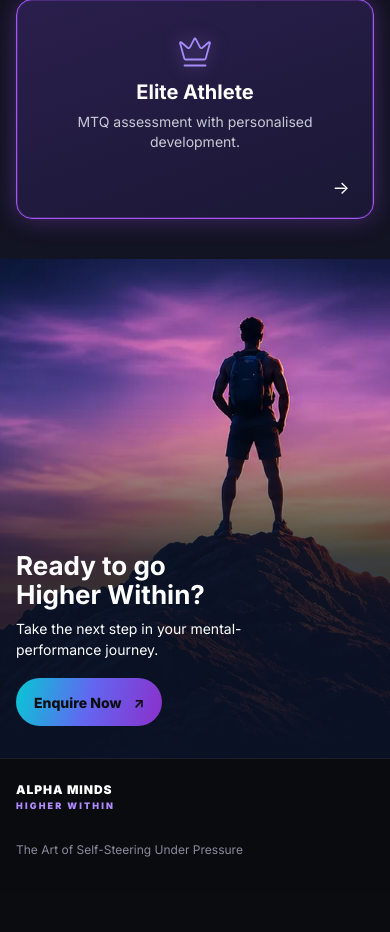
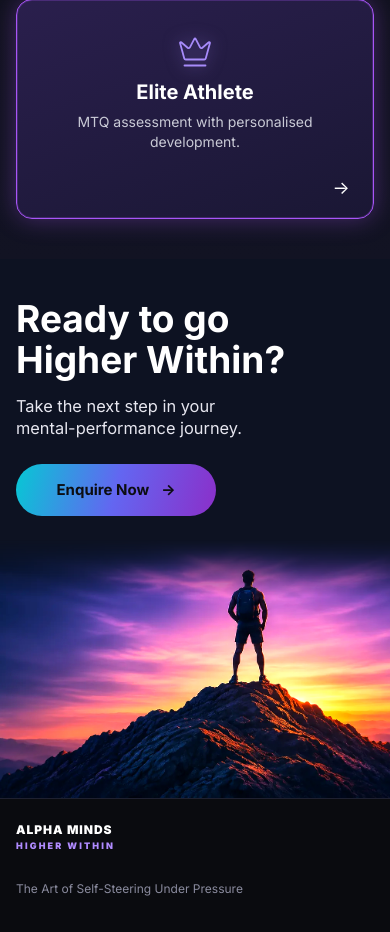
Before and after one commit to ajaypudiyokkada/alphaminds, a Django app: page / in a window 390 px wide. Shown: the part 2661-3593 px from the top of the page. Before the commit the page ends 3518 px from the top, so only its background shows below. Run offline with Django 5.2, Linux system fonts and the light colour scheme; parts of the project's set-up code (start-up, migrations or seed data) failed here and were passed over.

Commit message:
feat(landing): closing banner to mockup (taller, brighter, container-aligned text, arrow CTA)
Co-Authored-By: Claude Sonnet 5.5 <noreply@anthropic.com>

```diff
--- a/backend/core/static/landing/css/overrides.css
+++ b/backend/core/static/landing/css/overrides.css
@@ -448,7 +448,8 @@
 @media (min-width: 1024px) {
   .site-header .container,
   .hero .container,
-  .pillars .container { width: calc(100% - 2 * clamp(20px, 4vw, 72px)); }
+  .pillars .container,
+  .closing-cta .container { width: calc(100% - 2 * clamp(20px, 4vw, 72px)); }
 
   .site-header .nav {
     min-height: clamp(68px, 5.5vw, 92px);
@@ -800,3 +801,97 @@
 @media (min-width: 768px) and (max-width: 1023px) {
   .programs .program-card a { display: grid; place-items: center; width: 44px; height: 44px; right: 8px; bottom: 6px; }
 }
+
+/* ═══════════════════════════════════════════════════════════════════════
+   Closing banner ("Ready to go Higher Within?")
+   ═══════════════════════════════════════════════════════════════════════ */
+.closing-cta {
+  min-height: clamp(340px, 31vw, 580px);                         /* ≈ width ÷ 3.2 */
+  background: #1b1b35;
+}
+.closing-cta > img {
+  object-fit: cover;
+  object-position: 50% 60%;                                      /* full athlete + peak, sky above */
+  filter: brightness(1.15) saturate(1.2);
+}
+/* Lighter overlay: the right half shows the sunset at full brightness */
+.closing-cta::after {
+  background: linear-gradient(90deg, rgba(11, 18, 37, .82) 0%, rgba(11, 18, 37, .55) 30%, rgba(11, 18, 37, 0) 55%);
+}
+
+/* Heading + subtitle on the left, button on the right, aligned with the subtitle row */
+.closing-cta .closing-content {
+  min-height: clamp(340px, 31vw, 580px);
+  display: grid;
+  grid-template-columns: minmax(0, 1fr) auto;
+  grid-template-rows: auto auto;
+  align-content: center;
+  row-gap: 0;                                                    /* main.css sets gap: 24px; the heading-to-subtitle gap is the 16px margin */
+  column-gap: clamp(16px, 2vw, 32px);
+  align-items: center;
+  justify-content: stretch;
+}
+.closing-cta .closing-content > div { display: contents; }     /* h2 and p become grid items */
+.closing-cta .closing-content h2 {
+  grid-column: 1; grid-row: 1;
+  margin: 0;
+  font-size: clamp(34px, 4.2vw, 68px);
+  font-weight: 700;
+  line-height: 1.1;
+}
+.closing-cta .closing-content p {
+  grid-column: 1; grid-row: 2;
+  max-width: none;
+  margin: 16px 0 0;
+  font-size: clamp(16px, 1.6vw, 26px);
+  line-height: 1.4;
+  color: #e6e6ef;
+}
+.closing-cta .closing-content .btn {
+  grid-column: 2; grid-row: 2;                                 /* same row as the subtitle, lower than centre */
+  justify-self: end;
+  align-self: center;
+  margin-top: 16px;
+  min-height: clamp(52px, 4.4vw, 68px);
+  min-width: clamp(200px, 19vw, 300px);
+  padding-inline: clamp(24px, 2.4vw, 40px);
+  font-size: clamp(15px, 1.3vw, 20px);
+  font-weight: 700;
+  white-space: nowrap;
+}
+
+/* Tablet: shift the photo so the athlete stays clear of the button */
+@media (min-width: 768px) and (max-width: 1023px) {
+  .closing-cta > img { object-position: 85% 60%; }
+}
+
+/* Mobile <768: text on top, button below, bright photo (athlete visible) underneath */
+@media (max-width: 767px) {
+  .closing-cta {
+    display: flex;
+    flex-direction: column;
+    min-height: 420px;
+    background: #0d1222;
+  }
+  .closing-cta::after { display: none; }
+  .closing-cta .closing-content {
+    order: 1;
+    min-height: 0;
+    display: block;
+    padding-block: 40px 24px;
+  }
+  .closing-cta .closing-content > div { display: block; }
+  .closing-cta .closing-content h2 { font-size: clamp(34px, 9.5vw, 48px); }
+  .closing-cta .closing-content p { max-width: none; font-size: clamp(16px, 4.2vw, 20px); margin-top: 14px; }
+  .closing-cta .closing-content .btn { margin-top: 24px; min-height: 52px; min-width: 200px; }
+  .closing-cta > img {
+    order: 2;
+    position: relative;
+    inset: auto;
+    width: 100%;
+    height: clamp(240px, 66vw, 380px);
+    object-position: 63% 55%;
+    -webkit-mask-image: linear-gradient(to bottom, transparent 0, #000 22%);
+    mask-image: linear-gradient(to bottom, transparent 0, #000 22%);
+  }
+}
--- a/backend/templates/landing/index.html
+++ b/backend/templates/landing/index.html
@@ -264,10 +264,10 @@
       <div class="container closing-content">
         <div>
           <h2>Ready to go<br>Higher Within?</h2>
-          <p>Take the next step in your mental-performance journey.</p>
+          <p>Take the next step in your<br>mental-performance journey.</p>
         </div>
         <a class="btn btn-primary" href="{% url 'login' %}">
-          Enquire Now <span aria-hidden="true">↗</span>
+          Enquire Now <span aria-hidden="true">→</span>
         </a>
       </div>
     </section>
```
